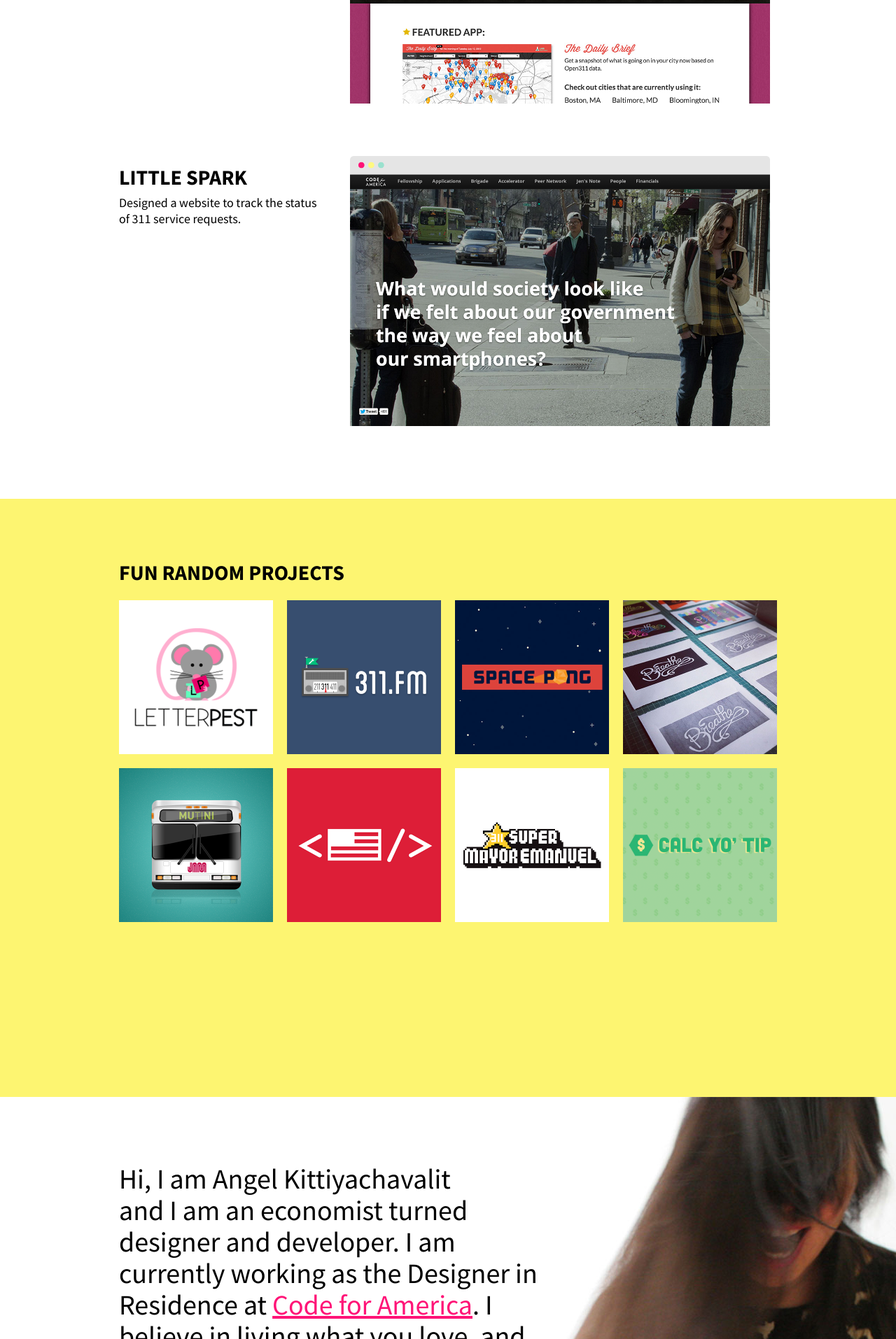
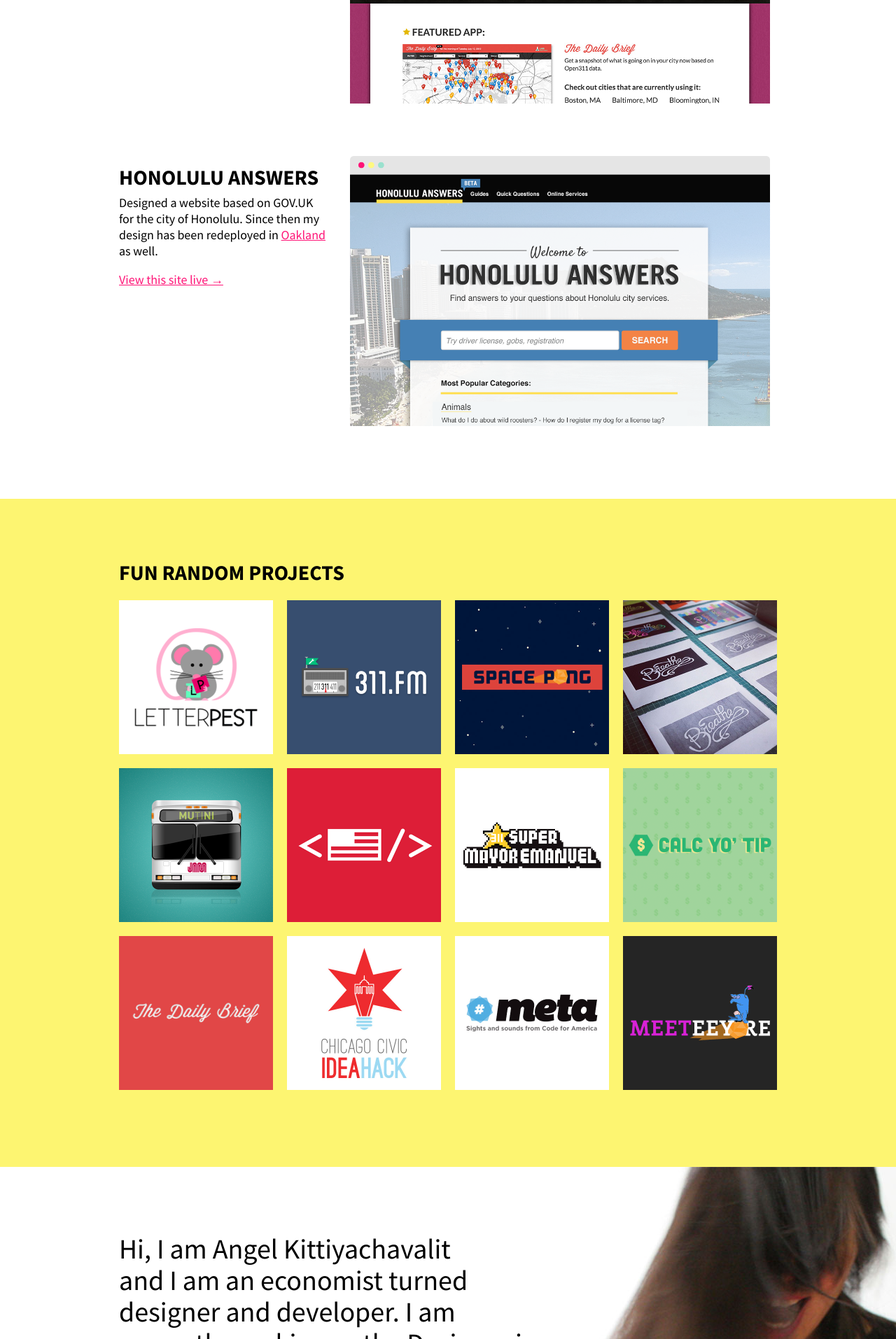
Before and after one commit to ahelkit/angellov.es, a Jekyll site: the page workingforyou/index.html, which Jekyll copies as it is, in a window 1280 px wide. Shown: the part 3060-4974 px from the top of the page at 70% size. Built offline with Jekyll 4.4.1, drawn with Linux system fonts in a browser that asks for light colours; nearby versions of some CDN libraries; comment, search, counter and statistics services are not loaded.

Commit message:
Updated more work and random projects

```diff
--- a/css/main.css
+++ b/css/main.css
@@ -250,6 +250,10 @@
 
 #random {
   background: #FDF571;
+}
+
+#random .container {
+  height: 880px;
 }
 
 #random .work {
--- a/workingforyou/index.html
+++ b/workingforyou/index.html
@@ -126,11 +126,12 @@
 
         <div class="row worksections">
           <div class="span4 workdescription">
-            <h2>Little Spark</h2>
-            <p>Designed a website to track the status of 311 service requests.</p>
+            <h2>Honolulu Answers</h2>
+            <p>Designed a website based on GOV.UK for the city of Honolulu. Since then my design has been redeployed in <a href="http://answers.oaklandnet.com/" target="_blank">Oakland</a> as well.</p>
+            <a href="http://answers.honolulu.gov" target="_blank">View this site live &rarr;</a>
           </div>
           <div class="span8">
-            <img src="/img/annual_report.png" />
+            <img src="/img/work_thumb_hnlanswers.png" />
           </div>
         </div>
 
@@ -180,6 +181,26 @@
 
           <div class="span3 workThumb">
             <img src="/img/work_thumb_calcyotip.png" />
+          </div>
+
+        </div>
+
+        <div class="row work">
+
+          <div class="span3 workThumb">
+            <a href="http://dailybrief.311labs.org/" target="_blank"><img src="/img/work_thumb_dailybrief.png" /></a>
+          </div>
+
+          <div class="span3 workThumb">
+            <img src="/img/work_thumb_ideahack.png" />
+          </div>
+
+          <div class="span3 workThumb">
+            <img src="/img/work_thumb_meta.png" />
+          </div>
+
+          <div class="span3 workThumb">
+            <img src="/img/work_thumb_meeteeyore.png" />
           </div>
 
         </div>
```
Also changed, not shown: img/work_thumb_dailybrief.png, img/work_thumb_hnlanswers.png (added), img/work_thumb_ideahack.png, img/work_thumb_meeteeyore.png (added), img/work_thumb_meta.png (added), 7 other files.
